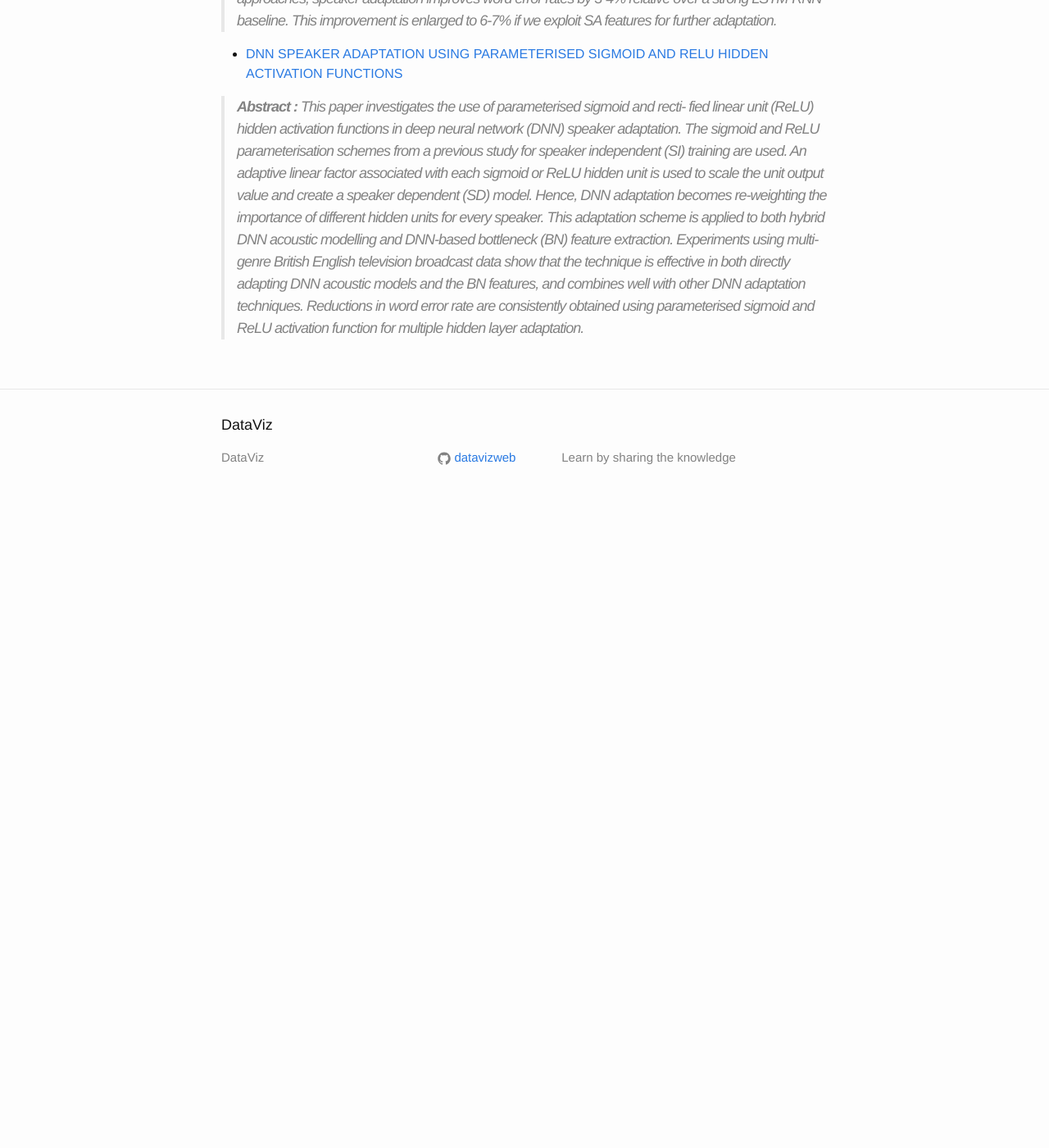
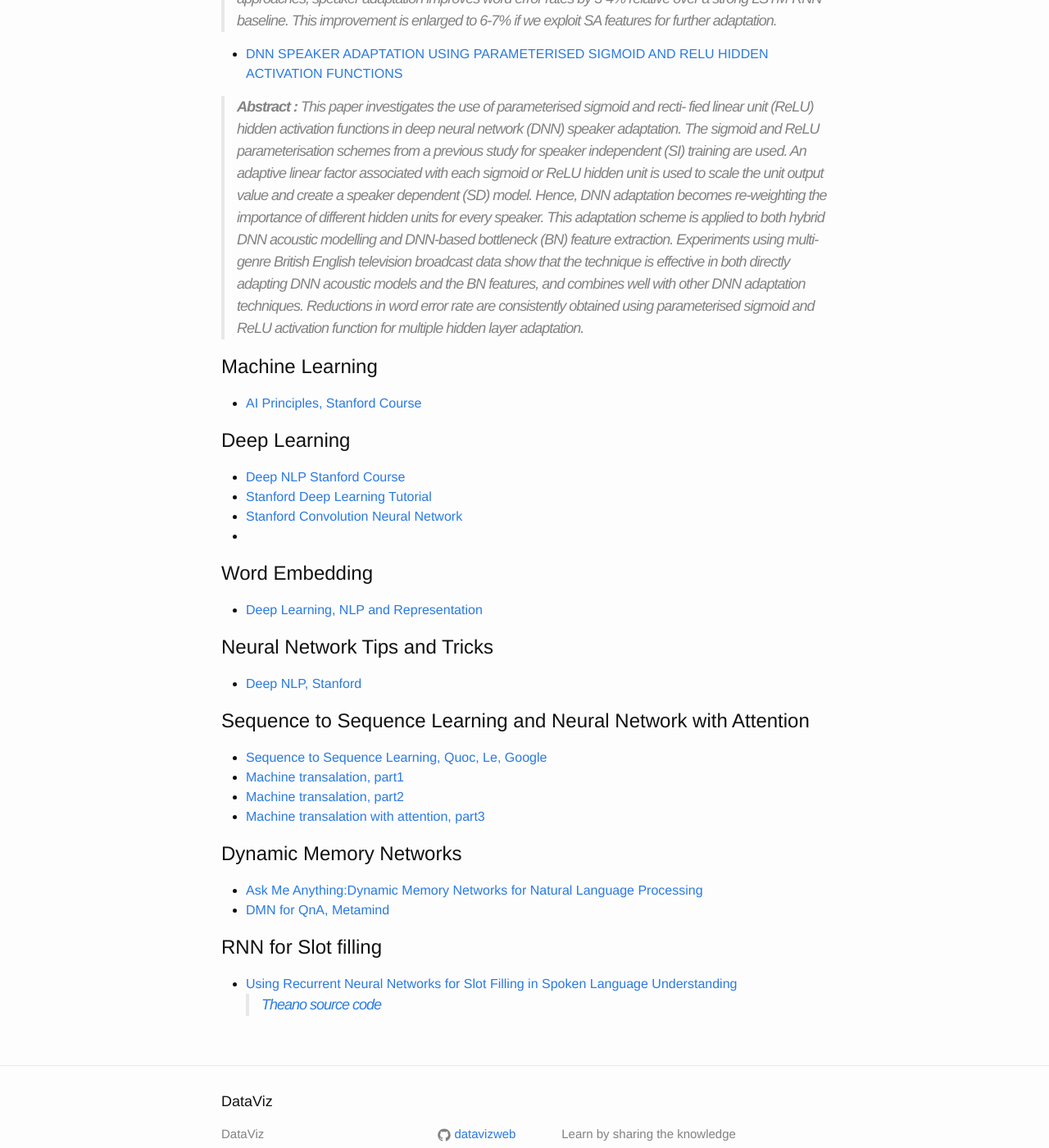
Before and after one commit to datavizweb/dataviz, a Jekyll site: the page built from _posts/2016-06-20-Reading-List-papers.markdown, in a window 1280 px wide and 1400 px high, scrolled down 1973 px. Shown: the whole window at 82% size. Built offline with Jekyll 4.4.1, drawn with Linux system fonts in a browser that asks for light colours; before the commit the page ends 2603 px from its top, so only the background shows below that.

Commit message:
update reading list

```diff
--- a/_posts/2016-06-20-Reading-List-papers.markdown
+++ b/_posts/2016-06-20-Reading-List-papers.markdown
@@ -123,3 +123,35 @@ adapting DNN acoustic models and the BN features, and combines
 well with other DNN adaptation techniques. Reductions in word error
 rate are consistently obtained using parameterised sigmoid and
 ReLU activation function for multiple hidden layer adaptation.
+
+# Machine Learning
+* [AI Principles, Stanford Course](http://web.stanford.edu/class/cs221/)
+
+# Deep Learning
+* [Deep NLP Stanford Course](http://cs224d.stanford.edu/syllabus.html)
+* [Stanford Deep Learning Tutorial](http://ufldl.stanford.edu/tutorial/)
+* [Stanford Convolution Neural Network](http://cs231n.github.io/)
+*
+
+# Word Embedding
+* [Deep Learning, NLP and Representation](https://colah.github.io/posts/2014-07-NLP-RNNs-Representations/)
+
+# Neural Network Tips and Tricks
+* [Deep NLP, Stanford](http://cs224d.stanford.edu/lectures/CS224d-Lecture6.pdf)
+
+# Sequence to Sequence Learning and Neural Network with Attention
+
+* [Sequence to Sequence Learning, Quoc, Le, Google](http://cs224d.stanford.edu/lectures/CS224d-Lecture16.pdf)
+* [Machine transalation, part1](https://devblogs.nvidia.com/parallelforall/introduction-neural-machine-translation-with-gpus/)
+* [Machine transalation, part2](https://devblogs.nvidia.com/parallelforall/introduction-neural-machine-translation-gpus-part-2/)
+* [Machine transalation with attention, part3](https://devblogs.nvidia.com/parallelforall/introduction-neural-machine-translation-gpus-part-3/)
+
+# Dynamic Memory Networks
+
+* [Ask Me Anything:Dynamic Memory Networks for Natural Language Processing](http://arxiv.org/pdf/1506.07285v5.pdf)
+* [DMN for QnA, Metamind](http://cs224d.stanford.edu/lectures/CS224d-Lecture17.pdf)
+
+# RNN for Slot filling
+
+* [Using Recurrent Neural Networks for Slot Filling in Spoken Language Understanding](https://www.microsoft.com/en-us/research/wp-content/uploads/2016/02/TASLP_RNN_SLU_2015.pdf)
+ > [Theano source code](https://github.com/mesnilgr/is13)
```
